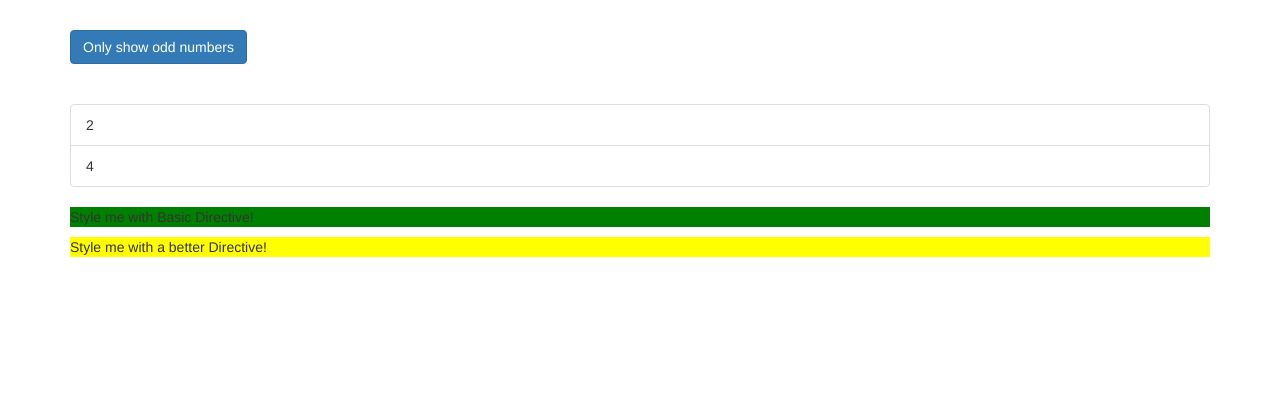
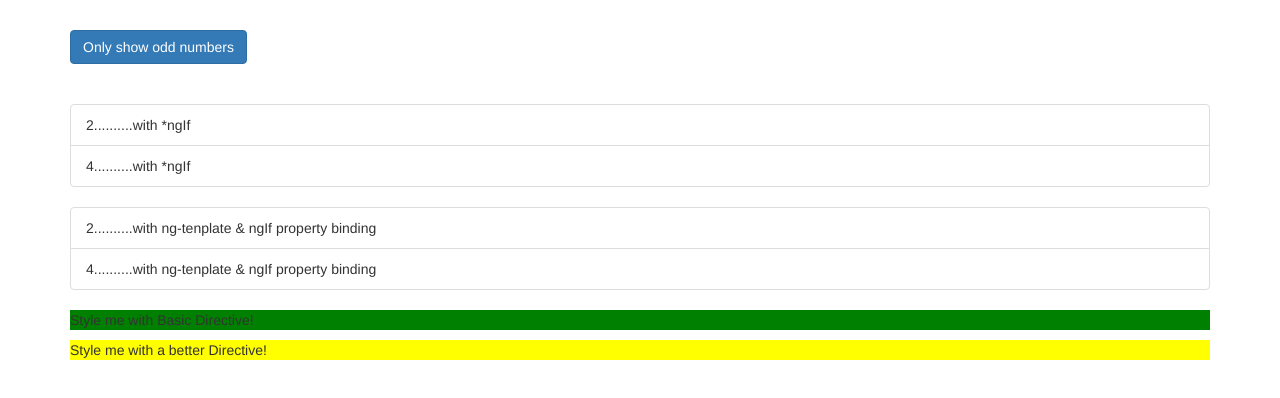
Before and after one commit to zoechbauer/ng-directives, an Angular app: page / in a window 1280 px wide. Shown: the top 398 px of the page. Built offline with nearby package versions, Linux system fonts and the light colour scheme.

Commit message:
*ngIf behind the scenes => ng-template & [ngIf]

```diff
--- a/src/app/app.component.html
+++ b/src/app/app.component.html
@@ -30,9 +30,25 @@
               backgroundColor: even % 2 !== 0 ? 'yellow' : 'transparent'
             }"
           >
-            {{ even }}
+            {{ even }}..........with *ngIf
           </li>
         </div>
+      </ul>
+      <ul class="list-group">
+        <ng-template [ngIf]="!onlyOdd">
+          <div>
+            <li
+              class="list-group-item"
+              *ngFor="let even of evenNumbers"
+              [ngClass]="{ odd: even % 2 !== 0 }"
+              [ngStyle]="{
+                backgroundColor: even % 2 !== 0 ? 'yellow' : 'transparent'
+              }"
+            >
+              {{ even }}..........with ng-tenplate & ngIf property binding
+            </li>
+          </div>
+        </ng-template>
       </ul>
       <ng-template [ngIf]="onlyOdd">
         <p>Only odd</p>
```
